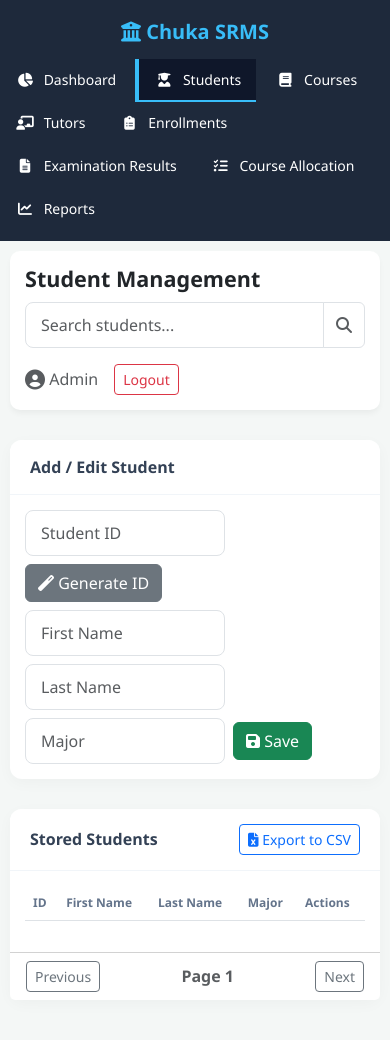
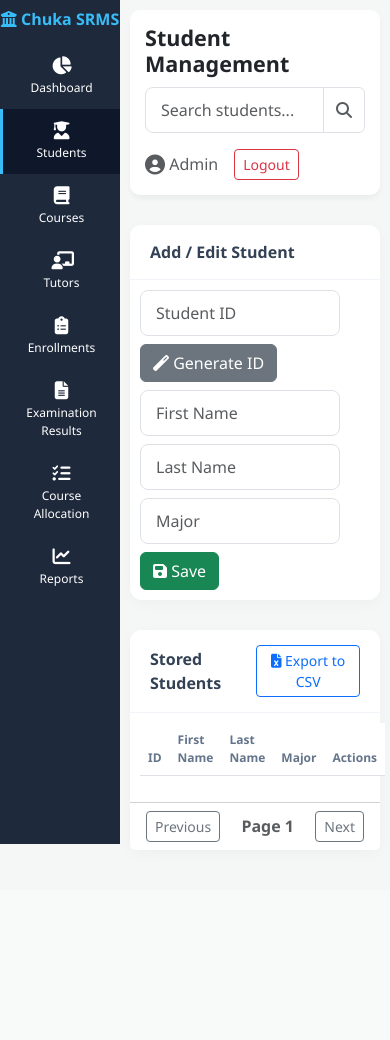
Before and after one commit to johnoganda2005/srms-web, a Spring Boot app: page /index.html in a window 390 px wide. After the commit the page ends 844 px from the top, so only its background shows below. Run offline with Spring Boot 4, Linux system fonts and the light colour scheme; lists and menus that the app fills with data are empty; some of the project's set-up classes (security, data sources, template engines, error pages and the like) are left out, and stand-ins take their place.

Commit message:
Update index.html

```diff
--- a/src/main/resources/static/index.html
+++ b/src/main/resources/static/index.html
@@ -71,37 +71,42 @@
 }
 
         /* Mobile Responsiveness */
+             /* Mobile Responsiveness */
         @media (max-width: 768px) {
             body {
                 padding: 0 !important;
                 margin: 0 !important;
             }
             .sidebar {
-                width: 100% !important;
-                height: auto !important;
-                position: relative !important;
-                padding-bottom: 10px !important;
-                border-radius: 0 !important;
+                width: 120px !important; /* Shrinks sidebar to fit on phones */
+                height: 100vh !important;
+                position: fixed !important;
+                padding-top: 10px !important;
             }
             .sidebar h3 {
+                font-size: 16px;
                 margin-bottom: 15px;
-                font-size: 20px;
             }
             .sidebar a {
-                display: inline-block;
-                padding: 10px 15px;
-                border-left: none;
-                border-bottom: 2px solid transparent;
-                font-size: 14px;
+                padding: 12px 10px !important;
+                font-size: 12px !important; /* Smaller text to fit */
+                display: flex;
+                flex-direction: column;
+                align-items: center;
+                text-align: center;
+                border-left: 3px solid transparent;
             }
             .sidebar a.active {
-                border-bottom: 2px solid #38bdf8;
+                border-left: 3px solid #38bdf8;
+                border-bottom: none;
             }
             .sidebar a i {
-                margin-right: 5px;
+                margin-right: 0 !important;
+                margin-bottom: 5px;
+                font-size: 18px;
             }
             .main-content {
-                margin-left: 0 !important;
+                margin-left: 120px !important; /* Push content right, past the sidebar */
                 padding: 10px !important;
             }
             .top-navbar {
@@ -118,7 +123,7 @@
                 width: 100% !important;
             }
             .card-body {
-                padding: 15px !important;
+                padding: 10px !important;
             }
             .table-responsive {
                 overflow-x: auto;
```
